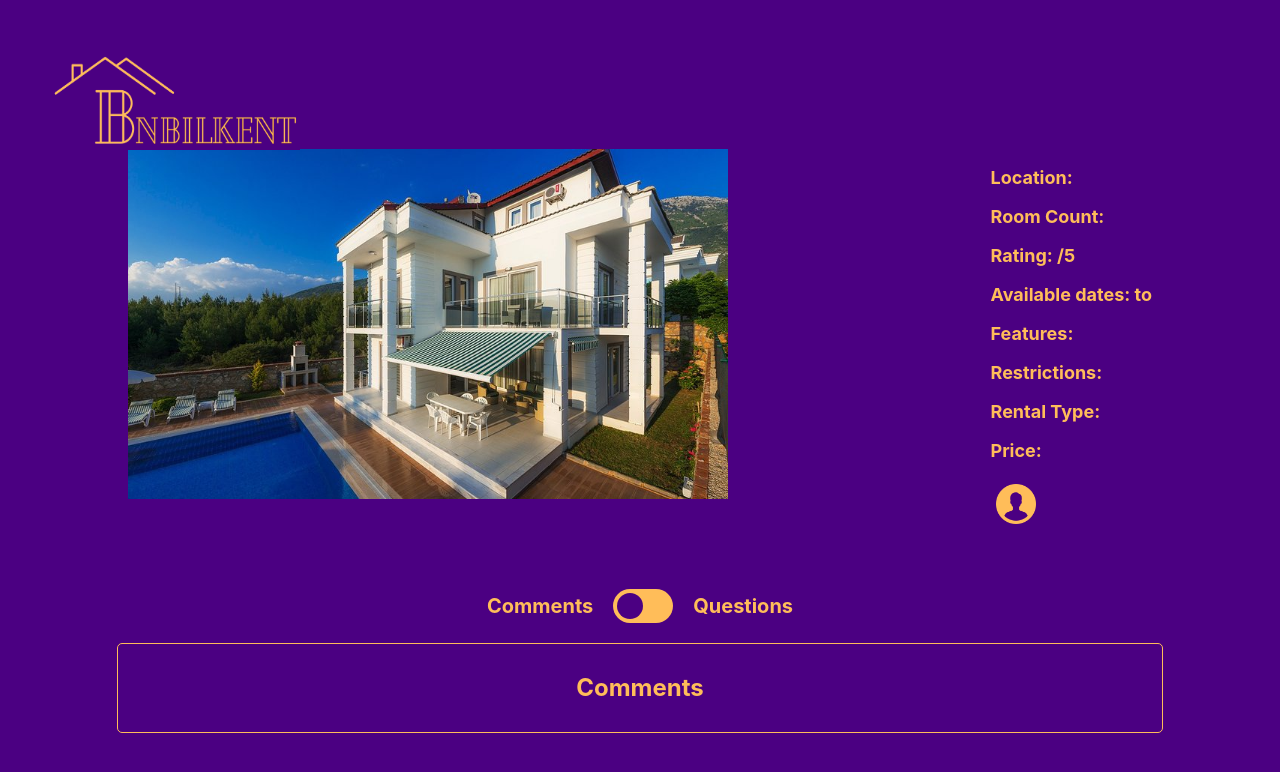
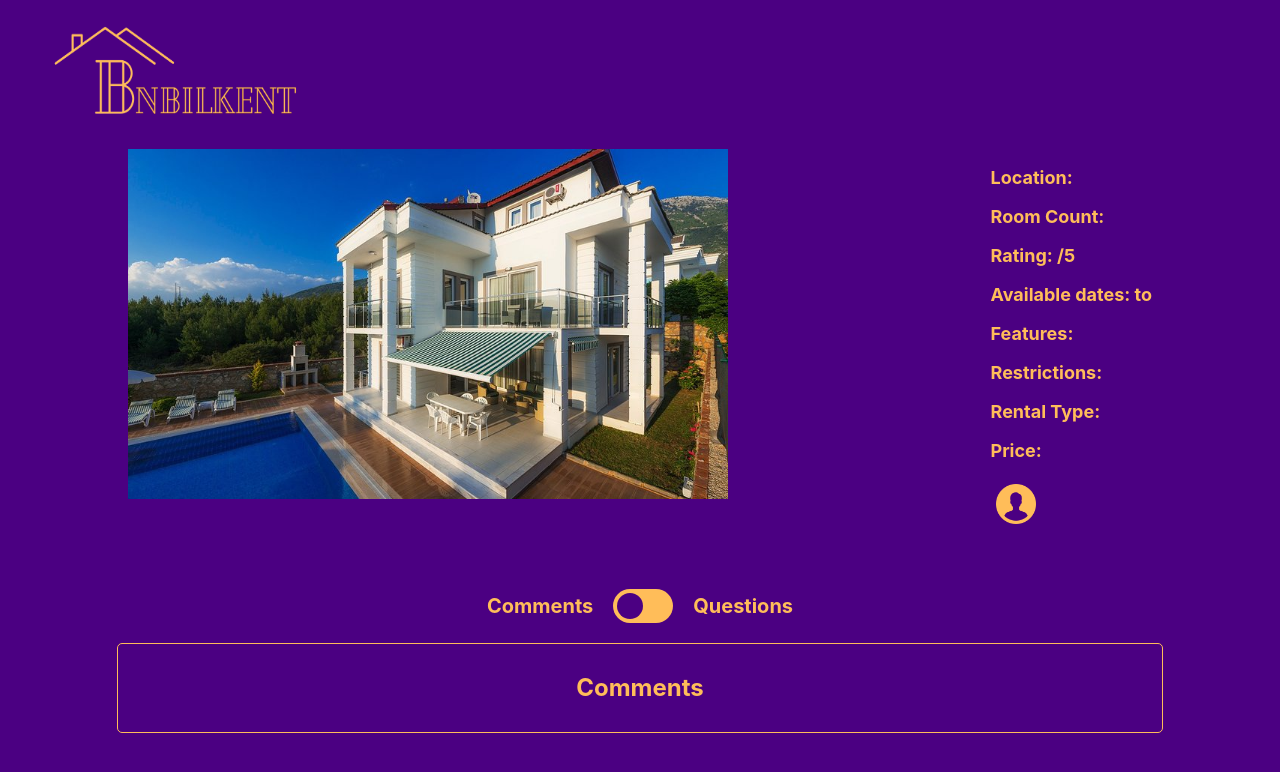
Before and after one commit to mfkucuk/CS-353, a React (Create React App) app in the folder project/frontend/: page /homeowner-review in a window 1280 px wide. Shown: the top 772 px of the page. Built offline with nearby package versions, Linux system fonts and the light colour scheme.

Commit message:
Update HomeOwnerReview.js

```diff
--- a/project/frontend/src/Pages/HomeOwner/HomeOwnerReview.js
+++ b/project/frontend/src/Pages/HomeOwner/HomeOwnerReview.js
@@ -351,7 +351,7 @@ const HomeOwnerReview = () => {
         >
         <div style={{width: '100%', height: '120px', backgroundColor: '#4b0082', position: 'absolute', top: 0 }}>
           <div style={{ position: 'absolute', top: 0, left: 0 }}>
-            <img src="/bilkent_logo.png" alt="Logo" style={{ margin: 50, width: 250, height: 100 }} />
+            <img src="/bilkent_logo.png" alt="Logo" style={{ marginLeft: 50, marginTop: 20, width: 250, height: 100 }} />
           </div>
         </div>
         <h1 style={{ color: '#FFBD59' }}>Rental in {rentalData.location}</h1>
```
